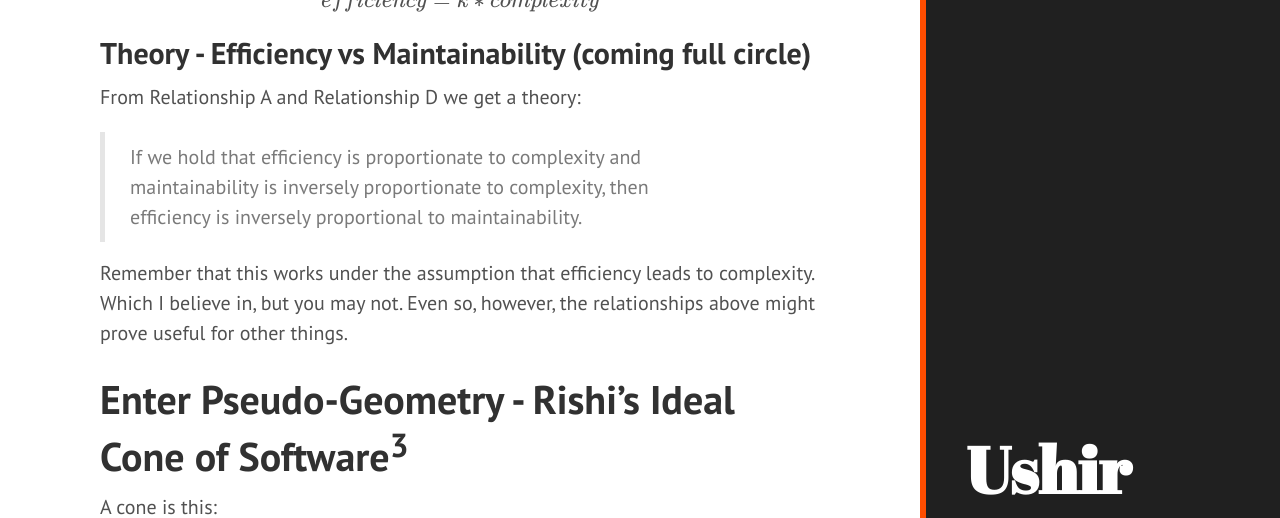
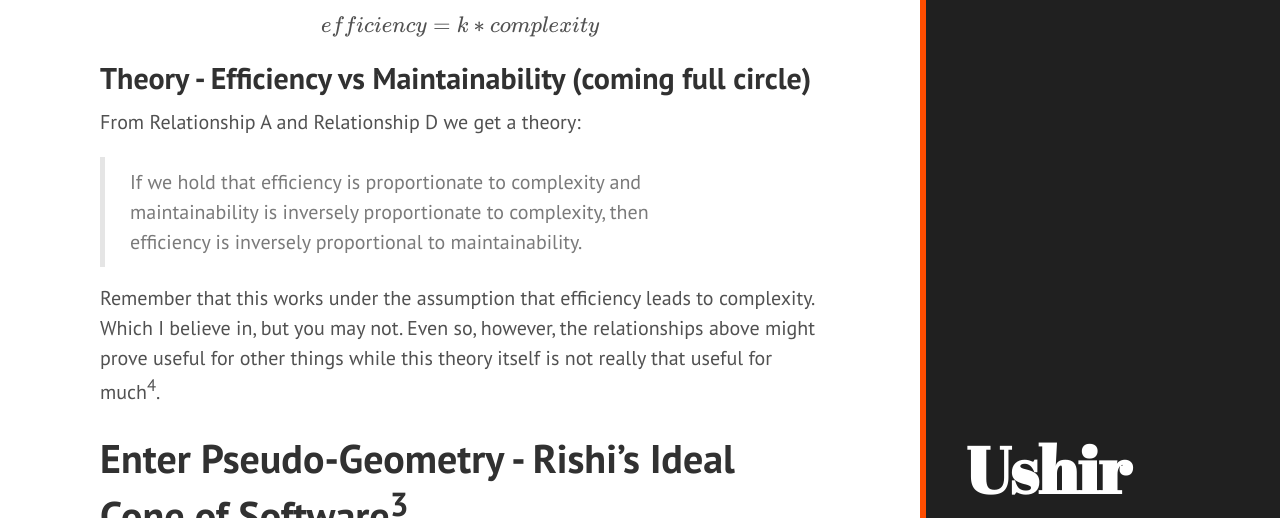
Before and after one commit to Ri-shi/Ri-shi.github.io, a Jekyll site: the page built from _posts/2024-09-13-the-cone-of-software.md, in a window 1280 px wide and 900 px high, scrolled down 5129 px, cut to the strip 0-518 px from the top of the window. Built offline with Jekyll 4.4.1, drawn with Linux system fonts in a browser that asks for light colours; nearby versions of some CDN libraries; formulas are drawn with MathJax 3; some of the changed text lies outside the part shown.

Commit message:
add new article - cone of software - typos

```diff
--- a/_posts/2024-09-13-the-cone-of-software.md
+++ b/_posts/2024-09-13-the-cone-of-software.md
@@ -112,7 +112,7 @@ From Relationship A and Relationship D we get a theory:
 
 > If we hold that efficiency is proportionate to complexity and maintainability is inversely proportionate to complexity, then efficiency is inversely proportional to maintainability.
 
-Remember that this works under the assumption that efficiency leads to complexity. Which I believe in, but you may not. Even so, however, the relationships above might prove useful for other things.
+Remember that this works under the assumption that efficiency leads to complexity. Which I believe in, but you may not. Even so, however, the relationships above might prove useful for other things while this theory itself is not really that useful for much<sup>4</sup>.
 
 # Enter Pseudo-Geometry - Rishi's Ideal Cone of Software<sup>3</sup>
 
```
Also changed, not shown: other parts of _posts/2024-09-13-the-cone-of-software.md (+2 -0 lines).
